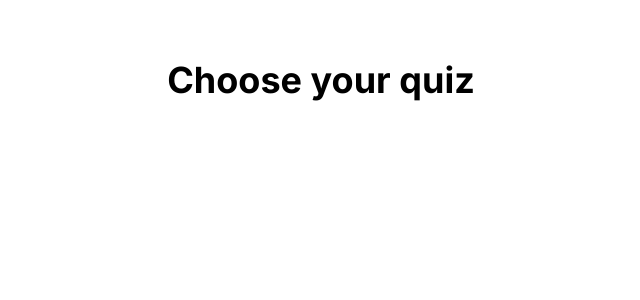
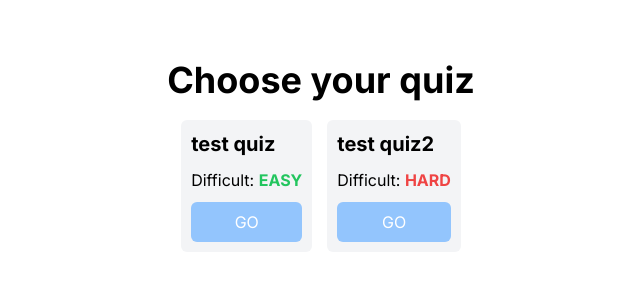
Before and after one commit to foxsis23/react-quiz, a Next.js app: page / in a window 1280 px wide. Shown: the top 300 px of the page, without its empty margins (319-959 px from the left). Built offline with nearby package versions, Linux system fonts and the light colour scheme.

Commit message:
added quiz card component

```diff
--- a/src/app/(main)/page.tsx
+++ b/src/app/(main)/page.tsx
@@ -1,14 +1,18 @@
 'use client';
 
 import { getQuiz, setQuiz } from '@/api/quizController';
-import { IQuiz } from '@/types/Quiz';
-import { useEffect } from 'react';
+import { Difficult, IQuiz } from '@/types/Quiz';
+import { useState } from 'react';
+import { QuizCard } from '@/components/quiz-card/QuizCard';
 
 export default function Home() {
-  useEffect(() => {
+  const [quizArr, setQuizArr] = useState<IQuiz[] | null>(null);
+
   setQuiz<IQuiz[]>('quiz', [
     {
       name: 'test quiz',
+      id: '1805082e-37b5-4ee0-aa7b-c898ae98c3ac',
+      difficult: Difficult.EASY,
       questions: [
         {
           question: 'Test question 1',
@@ -22,6 +26,8 @@ export default function Home() {
     },
     {
       name: 'test quiz2',
+      id: 'f7914b03-f981-42c7-ab0c-b4a9c81315ab',
+      difficult: Difficult.HARD,
       questions: [
         {
           question: 'Test question 2',
@@ -35,13 +41,16 @@ export default function Home() {
     },
   ])
     .then(() => getQuiz<IQuiz[]>('quiz'))
-      .then(data => console.log('Data from localStorage:', data));
-  }, []);
+    .then(data => setQuizArr(data));
 
   return (
-    <div className="flex items-center mt-[60px]">
+    <div className="flex flex-col gap-[20px] items-center mt-[60px]">
       <p className="font-bold text-4xl">Choose your quiz</p>
-      <div className="flex flex-row gap-[15px] items-center justify-center"></div>
+      <div className="flex flex-row gap-[15px] items-center justify-center">
+        {quizArr?.map(quiz => (
+          <QuizCard name={quiz.name} difficult={quiz.difficult} key={quiz.id} />
+        ))}
+      </div>
     </div>
   );
 }
--- /dev/null
+++ b/src/app/(main)/quiz/[quizId]/page.tsx
@@ -0,0 +1,5 @@
+import React from 'react';
+
+const QuizPage = () => <div>Quiz</div>;
+
+export default QuizPage;
--- /dev/null
+++ b/src/components/quiz-card/QuizCard.tsx
@@ -0,0 +1,29 @@
+interface QuizCardProps {
+  name: string;
+  difficult: string;
+}
+
+export const QuizCard = ({ name, difficult }: QuizCardProps) => {
+  return (
+    <div className="bg-gray-100 p-[10px] rounded-md color-white flex flex-col gap-[10px]">
+      <p className="font-bold text-xl">{name}</p>
+      <p>
+        Difficult:{' '}
+        <span
+          className={
+            difficult === 'EASY'
+              ? 'text-green-500 font-bold'
+              : difficult === 'MEDIUM'
+                ? 'text-yellow-500 font-bold'
+                : 'text-red-500 font-bold'
+          }
+        >
+          {difficult}
+        </span>
+      </p>
+      <button className="bg-blue-300 px-4 py-2 rounded-md text-white">
+        GO
+      </button>
+    </div>
+  );
+};
--- a/src/types/Quiz.ts
+++ b/src/types/Quiz.ts
@@ -1,6 +1,8 @@
 export interface IQuiz {
   name: string;
   questions: Questions[];
+  difficult: Difficult;
+  id: string;
 }
 
 interface Questions {
@@ -12,3 +14,9 @@ interface Answers {
   text: string;
   isCorrect: boolean;
 }
+
+export enum Difficult {
+  EASY = 'EASY',
+  MEDIUM = 'MEDIUM',
+  HARD = 'HARD',
+}
```
Lines whose indentation alone changed are shown as unchanged.
